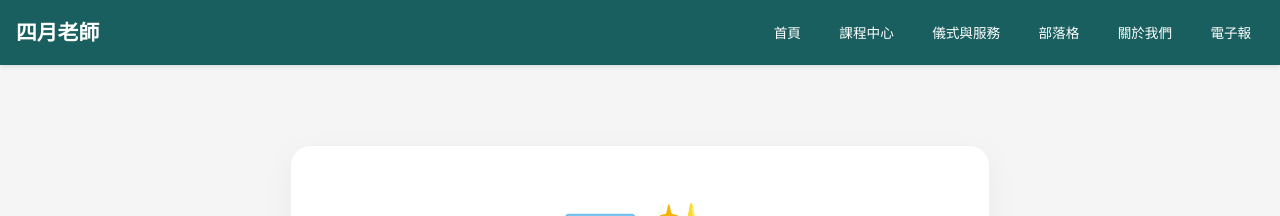
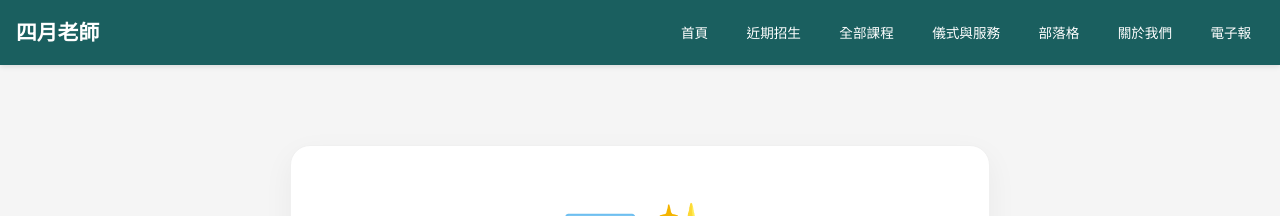
Before and after one commit to light4uliuphone-lang/hoodoo, a Jekyll site: the page built from thank-you.html, in a window 1280 px wide. Shown: the top 216 px of the page. Built offline with Jekyll 4.4.1, drawn with Linux system fonts in a browser that asks for light colours.

Commit message:
Add files via upload

```diff
--- a/_layouts/default.html
+++ b/_layouts/default.html
@@ -12,6 +12,7 @@
     <meta property="og:description" content="{{ page.description | default: site.description }}">
     <meta property="og:url" content="{{ page.url | absolute_url }}">
     <meta property="og:type" content="website">
+    {% if page.image %}<meta property="og:image" content="{{ page.image | absolute_url }}">{% endif %}
 
     <link rel="canonical" href="{{ page.url | replace:'index.html','' | absolute_url }}">
     <link rel="stylesheet" href="{{ '/css/style.css' | relative_url }}">
@@ -23,7 +24,8 @@
         <div class="logo"><a href="{{ '/' | relative_url }}" style="text-decoration: none; color: inherit;">四月老師</a></div>
         <ul class="nav-menu">
             <li><a href="{{ '/' | relative_url }}">首頁</a></li>
-            <li><a href="{{ '/course/' | relative_url }}">課程中心</a></li>
+            <li><a href="{{ '/course/latest/' | relative_url }}">近期招生</a></li>
+            <li><a href="{{ '/course/' | relative_url }}">全部課程</a></li>
             <li><a href="{{ '/rituals/' | relative_url }}">儀式與服務</a></li>
             <li><a href="{{ '/blog/' | relative_url }}">部落格</a></li>
             <li><a href="{{ '/about/' | relative_url }}">關於我們</a></li>
```
